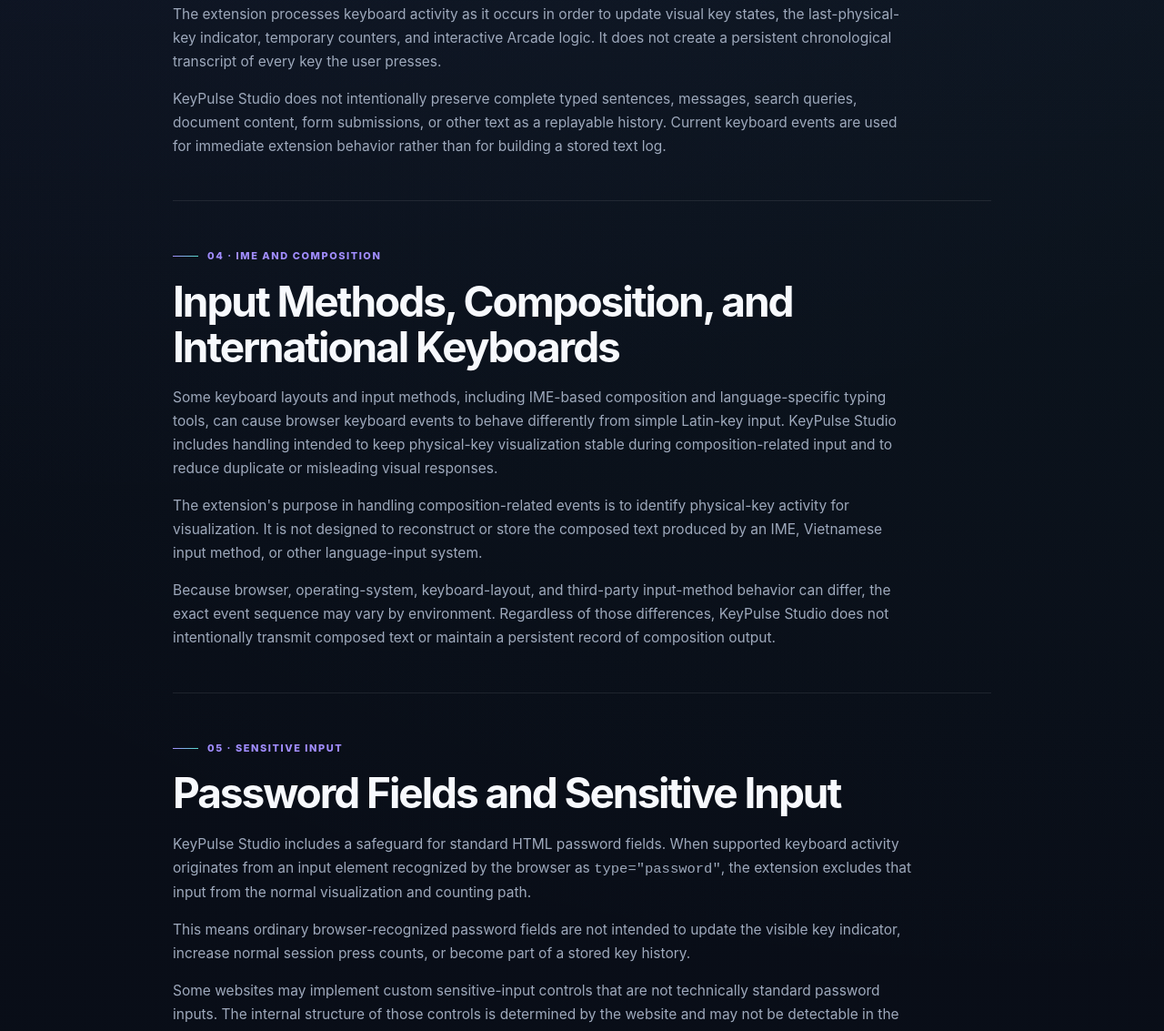
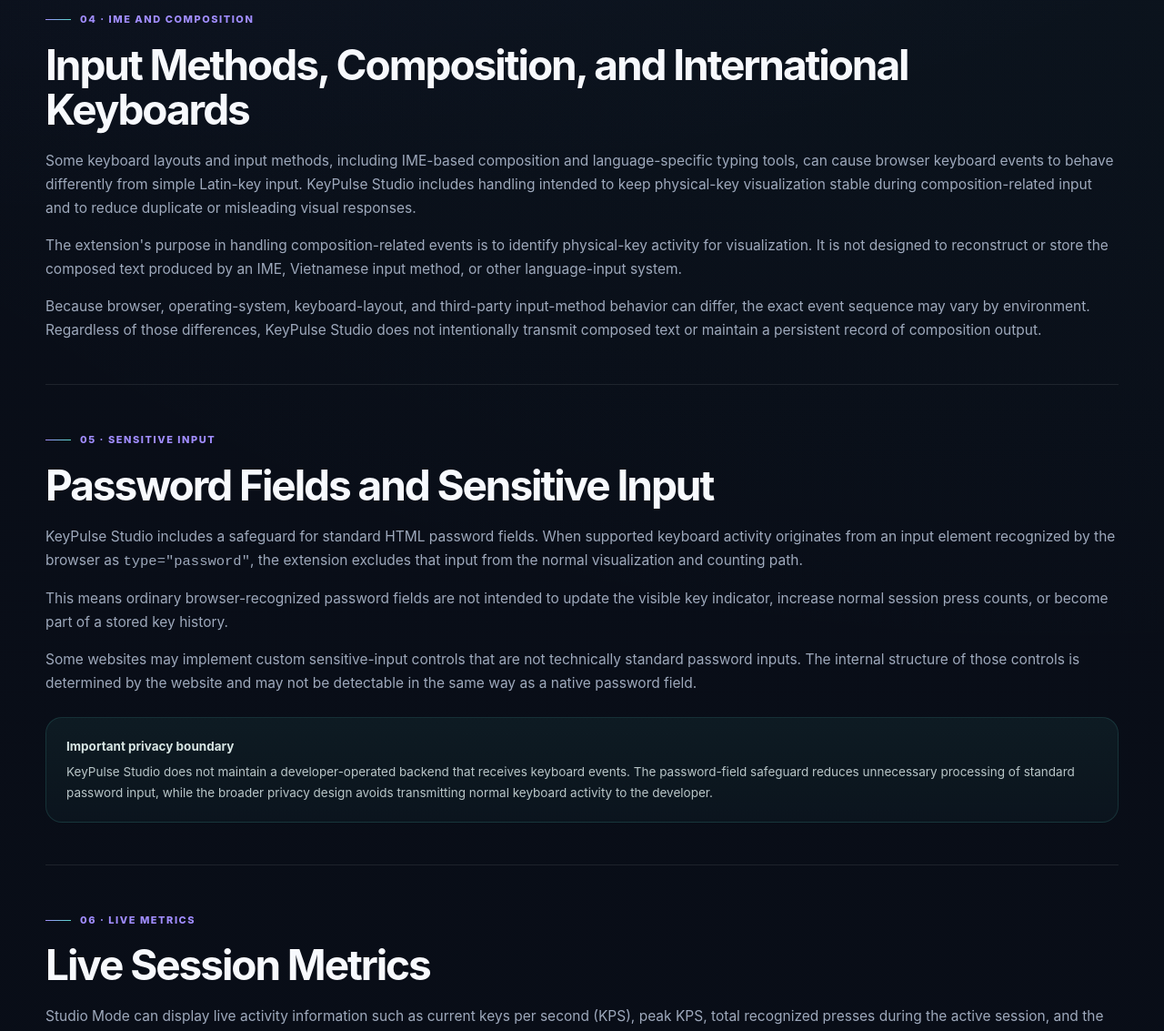
Before and after one commit to thanhvanthuc/my-page, a plain HTML site: page privacy-policy/keypulse-studio/index.html in a window 1280 px wide. Shown: the part 2473-3606 px from the top of the page at 91% size. Drawn offline with Linux system fonts and the light colour scheme.

Commit message:
Update index.html

```diff
--- a/privacy-policy/keypulse-studio/index.html
+++ b/privacy-policy/keypulse-studio/index.html
@@ -18,18 +18,18 @@
 .policy-topline{display:flex;align-items:center;justify-content:space-between;gap:20px;margin-bottom:42px;padding-bottom:18px;border-bottom:1px solid var(--line)}
 .policy-topline a{display:inline-flex;align-items:center;gap:8px;color:#d8d2ff;font-size:13px;font-weight:750}
 .policy-topline span{color:var(--muted2);font-size:12px;letter-spacing:.08em;text-transform:uppercase}
-.policy-content{min-width:0;width:min(100%,900px);margin:0 auto}
+.policy-content{min-width:0;width:100%;margin:0}
 .policy-section{position:relative;padding:42px 0 46px;border-bottom:1px solid var(--line);opacity:0;transform:translateY(24px);transition:opacity .65s ease,transform .65s ease}
 .policy-section.is-visible{opacity:1;transform:none}
 .policy-section:last-child{border-bottom:0}
 .section-kicker{display:inline-flex;align-items:center;gap:10px;margin-bottom:16px;color:var(--purple2);font-size:11px;font-weight:850;letter-spacing:.14em;text-transform:uppercase}
 .section-kicker:before{content:"";width:28px;height:1px;background:linear-gradient(90deg,var(--purple2),var(--cyan))}
-.section-copy h2{max-width:820px;margin-bottom:18px;font-size:clamp(31px,4vw,46px);line-height:1.08;letter-spacing:-.045em}
-.section-copy p,.section-copy ul{max-width:820px;color:var(--muted);font-size:15.5px}
+.section-copy h2{max-width:none;margin-bottom:18px;font-size:clamp(31px,4vw,46px);line-height:1.08;letter-spacing:-.045em}
+.section-copy p,.section-copy ul{max-width:none;color:var(--muted);font-size:15.5px}
 .section-copy p+p{margin-top:15px}
 .section-copy ul{margin-top:15px;padding-left:22px}
 .section-copy li+li{margin-top:8px}
-.note{max-width:820px;margin-top:24px;padding:20px 22px;border:1px solid rgba(87,216,202,.14);border-radius:18px;background:linear-gradient(180deg,rgba(87,216,202,.065),rgba(87,216,202,.035));color:#b9c6c8;font-size:13.5px}
+.note{max-width:none;margin-top:24px;padding:20px 22px;border:1px solid rgba(87,216,202,.14);border-radius:18px;background:linear-gradient(180deg,rgba(87,216,202,.065),rgba(87,216,202,.035));color:#b9c6c8;font-size:13.5px}
 .note strong{display:block;margin-bottom:6px;color:#d8e6e4}
 .policy-progress{position:fixed;left:0;top:78px;z-index:90;width:100%;height:2px;pointer-events:none;background:rgba(255,255,255,.025)}
 .policy-progress-bar{width:0;height:100%;background:linear-gradient(90deg,var(--purple2),var(--cyan));transition:width .12s linear}
```
